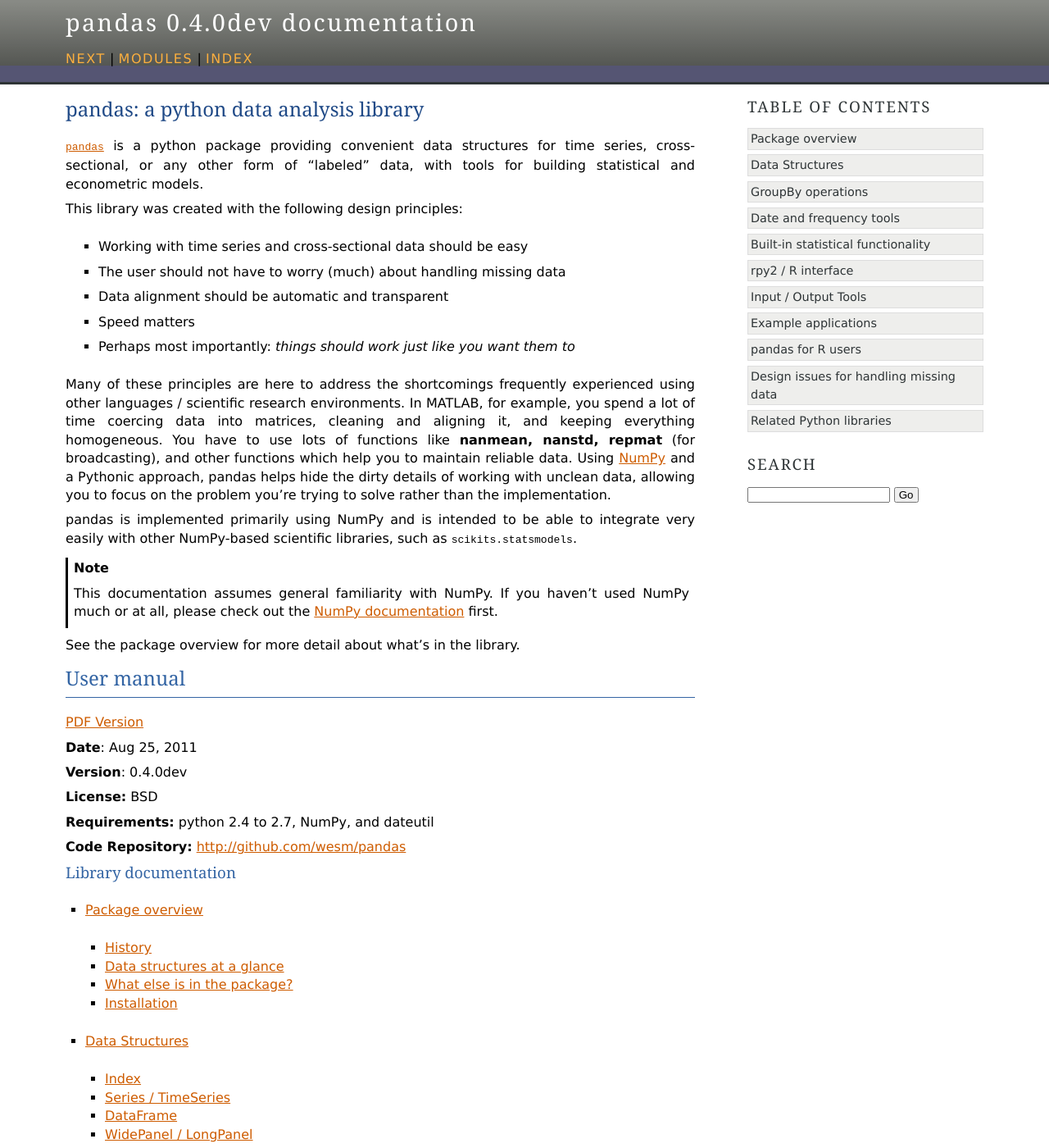
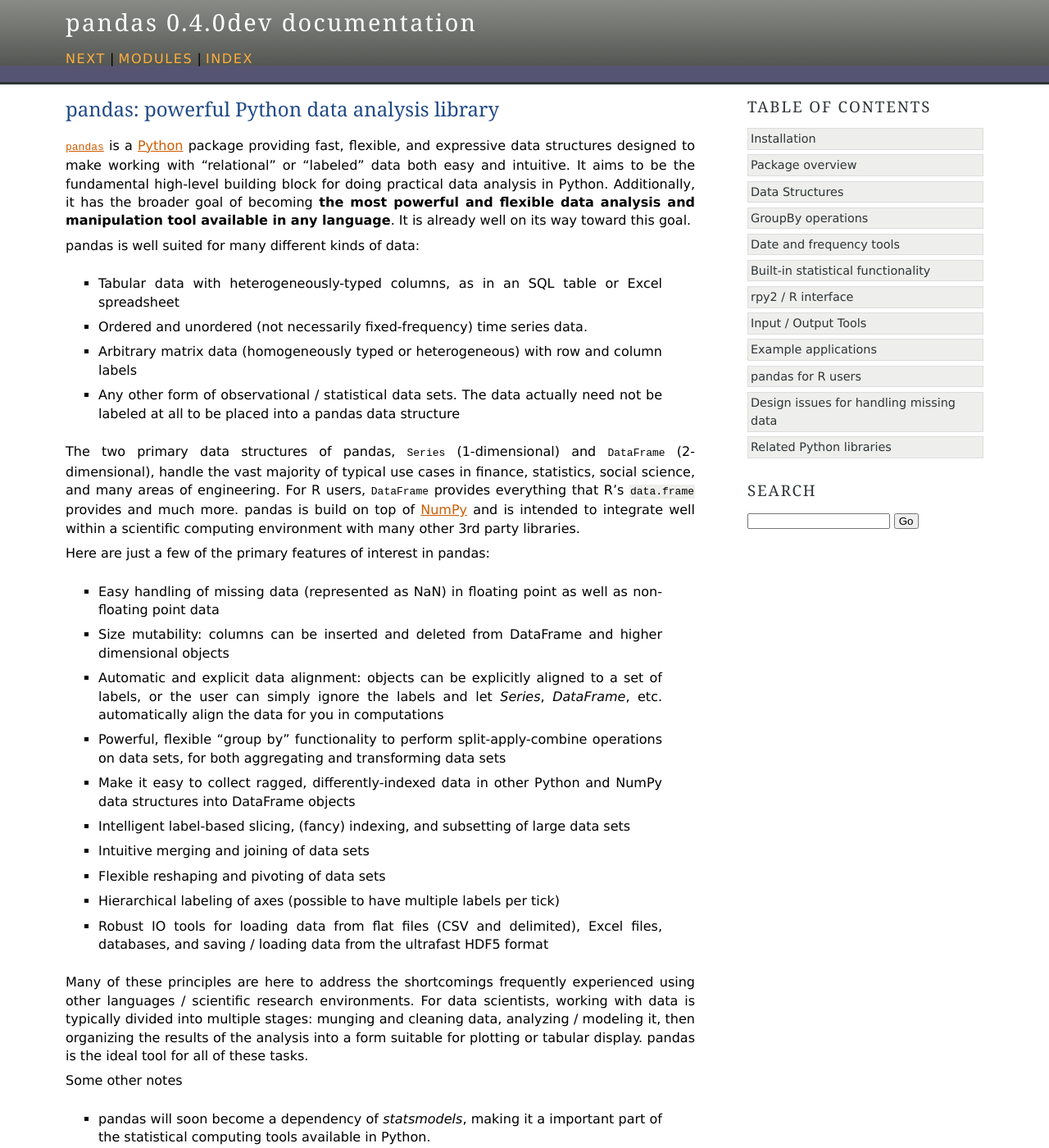
Before and after one commit to mobogaqc/pandas, a Sphinx documentation site: the page built from doc/source/index.rst, in a window 1280 px wide and 1400 px high. Shown: the whole window at 82% size. Built offline with Sphinx 7.4.7, drawn with Linux system fonts in a browser that asks for light colours; formulas are drawn with MathJax 3; some of the changed text lies outside the part shown.

```diff
--- a/doc/source/conf.py
+++ b/doc/source/conf.py
@@ -59,7 +59,7 @@
 
 # General information about the project.
 project = u'pandas'
-copyright = u'2008-2011, AQR Capital Management, LLC, pandas developers'
+copyright = u'2008-2011, AQR, Wes McKinney'
 
 # The version info for the project you're documenting, acts as replacement for
 # |version| and |release|, also used in various other places throughout the
--- a/doc/source/index.rst
+++ b/doc/source/index.rst
@@ -1,41 +1,75 @@
 .. Pandas documentation master file, created by
 
 
-pandas: a python data analysis library
-======================================
+pandas: powerful Python data analysis library
+=============================================
 
-:mod:`pandas` is a python package providing convenient data structures
-for time series, cross-sectional, or any other form of "labeled" data,
-with tools for building statistical and econometric models.
+:mod:`pandas` is a `Python <http://www.python.org>`__ package providing fast,
+flexible, and expressive data structures designed to make working with
+"relational" or "labeled" data both easy and intuitive. It aims to be the
+fundamental high-level building block for doing practical data analysis in
+Python. Additionally, it has the broader goal of becoming **the most powerful
+and flexible data analysis and manipulation tool available in any
+language**. It is already well on its way toward this goal.
 
-This library was created with the following design principles:
+pandas is well suited for many different kinds of data:
 
-  - Working with time series and cross-sectional data should be easy
-  - The user should not have to worry (much) about handling missing data
-  - Data alignment should be automatic and transparent
-  - Speed matters
-  - Perhaps most importantly: *things should work just like you want them to*
+  - Tabular data with heterogeneously-typed columns, as in an SQL table or
+    Excel spreadsheet
+  - Ordered and unordered (not necessarily fixed-frequency) time series data.
+  - Arbitrary matrix data (homogeneously typed or heterogeneous) with row and
+    column labels
+  - Any other form of observational / statistical data sets. The data actually
+    need not be labeled at all to be placed into a pandas data structure
 
-Many of these principles are here to address the shortcomings
-frequently experienced using other languages / scientific research
-environments. In MATLAB, for example, you spend a lot of time coercing
-data into matrices, cleaning and aligning it, and keeping everything
-homogeneous. You have to use lots of functions like **nanmean, nanstd,
-repmat** (for broadcasting), and other functions which help you to
-maintain reliable data. Using `NumPy <http://www.numpy.org>`__ and a
-Pythonic approach, pandas helps hide the dirty details of working with
-unclean data, allowing you to focus on the problem you're trying to
-solve rather than the implementation.
+The two primary data structures of pandas, :class:`Series` (1-dimensional)
+and :class:`DataFrame` (2-dimensional), handle the vast majority of typical use
+cases in finance, statistics, social science, and many areas of
+engineering. For R users, :class:`DataFrame` provides everything that R's
+``data.frame`` provides and much more. pandas is build on top of `NumPy
+<http://www.numpy.org>`__ and is intended to integrate well within a scientific
+computing environment with many other 3rd party libraries.
 
-pandas is implemented primarily using NumPy and is intended to be able
-to integrate very easily with other NumPy-based scientific libraries,
-such as :mod:`scikits.statsmodels`.
+Here are just a few of the primary features of interest in pandas:
+
+  - Easy handling of missing data (represented as NaN) in floating point as
+    well as non-floating point data
+  - Size mutability: columns can be inserted and deleted from DataFrame and
+    higher dimensional objects
+  - Automatic and explicit data alignment: objects can be explicitly aligned to
+    a set of labels, or the user can simply ignore the labels and let `Series`,
+    `DataFrame`, etc. automatically align the data for you in computations
+  - Powerful, flexible "group by" functionality to perform split-apply-combine
+    operations on data sets, for both aggregating and transforming data sets
+  - Make it easy to collect ragged, differently-indexed data in other Python
+    and NumPy data structures into DataFrame objects
+  - Intelligent label-based slicing, (fancy) indexing, and subsetting of large
+    data sets
+  - Intuitive merging and joining of data sets
+  - Flexible reshaping and pivoting of data sets
+  - Hierarchical labeling of axes (possible to have multiple labels per tick)
+  - Robust IO tools for loading data from flat files (CSV and delimited), Excel
+    files, databases, and saving / loading data from the ultrafast HDF5 format
+
+Many of these principles are here to address the shortcomings frequently
+experienced using other languages / scientific research environments. For data
+scientists, working with data is typically divided into multiple stages:
+munging and cleaning data, analyzing / modeling it, then organizing the results
+of the analysis into a form suitable for plotting or tabular display. pandas
+is the ideal tool for all of these tasks.
+
+Some other notes
+
+ - pandas will soon become a dependency of `statsmodels`, making it a
+   important part of the statistical computing tools available in Python.
+
+ - pandas has been used extensively in production in financial applications.
 
 .. note::
 
-   This documentation assumes general familiarity with NumPy. If you
-   haven't used NumPy much or at all, please check out the `NumPy
-   documentation <http://docs.scipy.org>`__ first.
+   This documentation assumes general familiarity with NumPy. If you haven't
+   used NumPy much or at all, do invest some time in `learning about NumPy
+   <http://docs.scipy.org>`__ first.
 
 See the package overview for more detail about what's in the library.
 
@@ -52,7 +86,9 @@
 
 **License:** BSD
 
-**Requirements:** python 2.4 to 2.7, NumPy, and dateutil
+**Requirements:** python 2.5 to 2.7, NumPy, and python-dateutil
+
+**Suggested:** scikits.statsmodels
 
 **Code Repository:** http://github.com/wesm/pandas
 
@@ -88,6 +125,13 @@
 * :ref:`modindex`
 * :ref:`search`
 
+History
+-------
+
+pandas development began at `AQR Capital Management <http://www.aqr.com>` in
+April 2008. It was open-sourced at the end of 2009 and continues to be actively
+used and maintained.
+
 Contact
 -------
 
--- /dev/null
+++ b/doc/source/install.rst
@@ -0,0 +1,114 @@
+.. _install:
+
+.. currentmodule:: pandas
+
+************
+Installation
+************
+
+You have the option to install an official release or to build the development
+version from the source repository. If you choose to install from source and
+are on Windows, you will have to ensure that you have a compatible C compiler
+(MinGW or Visual Studio) installed. `How-to install MinGW on Windows
+<http://docs.cython.org/src/tutorial/appendix.html>`__
+
+Python version support
+~~~~~~~~~~~~~~~~~~~~~~
+
+Officially Python 2.5 to 2.7. I will aim for Python 3.x support in a future
+release. Python 2.4 support is being phased out since the userbase has shrunk
+significantly.
+
+
+Binary installers
+~~~~~~~~~~~~~~~~~
+
+Available on `PyPI <http://pypi.python.org/pypi/pandas>`__
+
+Dependencies
+~~~~~~~~~~~~
+
+  * `NumPy <http://www.numpy.org>`__: 1.4.0 or higher. Recommend 1.5.1 or
+    higher
+  * `python-dateutil <http://labix.org/python-dateutil>`__ 1.5
+
+Optional dependencies
+~~~~~~~~~~~~~~~~~~~~~
+
+  * `SciPy <http://www.scipy.org>`__: miscellaneous statistical functions
+  * `PyTables <http://www.pytables.org>`__: necessary for HDF5-based storage
+  * `matplotlib <http://matplotlib.sourceforge.net/>`__: for plotting
+  * `scikits.statsmodels <http://statsmodels.sourceforge.net/>`__
+     * Needed for parts of :mod:`pandas.stats`
+
+.. note::
+
+   Without the optional dependencies, many useful features will not
+   work. Hence, it is highly recommended that you install these. A packaged
+   distribution like the `Enthought Python Distribution
+   <http://enthought.com/products/epd.php>`__ may be worth considering.
+
+Installing from source
+~~~~~~~~~~~~~~~~~~~~~~
+.. note::
+
+   Installing from the git repository requires a recent installation of `Cython
+   <http://cython.org>`__ as the cythonized C sources are no longer checked
+   into source control. Released source distributions will contain the built C
+   files. I recommend installing the latest Cython via ``easy_install -U
+   Cython``
+
+The source code is hosted at http://github.com/wesm/pandas, it can be checked
+out using git and compiled / installed like so:
+
+::
+
+  git clone git://github.com/wesm/pandas.git
+  cd pandas
+  python setup.py install
+
+On Windows, I suggest installing the MinGW compiler suite following the
+directions linked to above. Once configured property, run the following on the
+command line:
+
+::
+
+  python setup.py build --compiler=mingw32
+  python setup.py install
+
+Note that you will not be able to import pandas if you open an interpreter in
+the source directory unless you build the C extensions in place:
+
+::
+
+  python setup.py build_ext --inplace
+
+
+Running the test suite
+~~~~~~~~~~~~~~~~~~~~~~
+
+pandas is equipped with an exhaustive set of unit tests covering about 97% of
+the codebase as of this writing. To run it on your machine to verify that
+everything is working (and you have all of the dependencies, soft and hard,
+installed), make sure you have `nose
+<http://readthedocs.org/docs/nose/en/latest/>`__ and run:
+
+::
+
+    $ nosetests pandas
+    ..........................................................................
+    .......................S..................................................
+    ..........................................................................
+    ..........................................................................
+    ..........................................................................
+    ..........................................................................
+    ..........................................................................
+    ..........................................................................
+    ..........................................................................
+    ..........................................................................
+    .................S........................................................
+    ....
+    ----------------------------------------------------------------------
+    Ran 818 tests in 21.631s
+
+    OK (SKIP=2)
```
Also changed, not shown: other parts of doc/source/index.rst (+1 -0 lines), doc/source/hierarchical.rst (added, +7 -0 lines), doc/source/overview.rst (+0 -64 lines), 1 other file.
